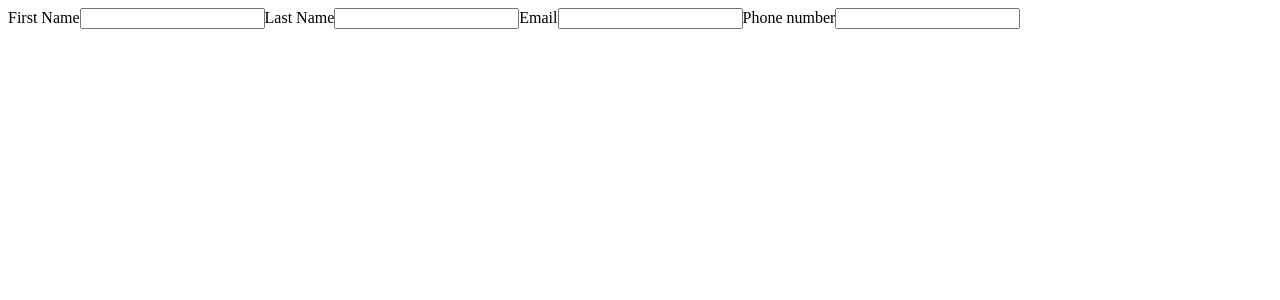
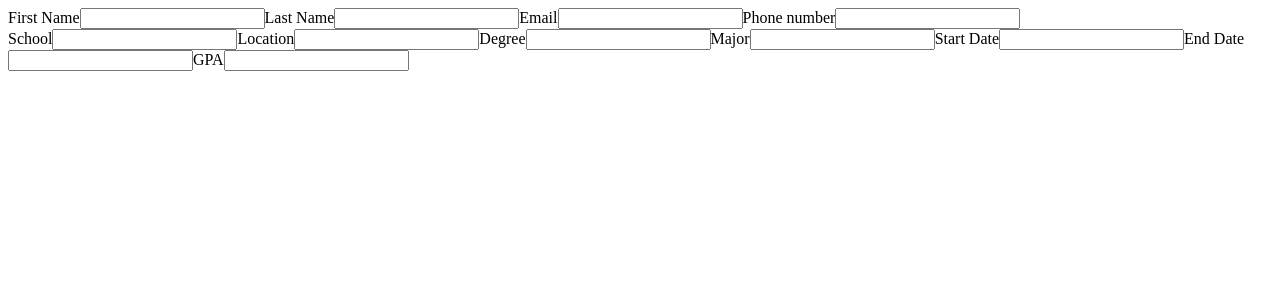
Before and after one commit to victavila/cv-project, a React (Create React App) app: page / in a window 1280 px wide. Shown: the top 300 px of the page. Built offline with nearby package versions, Linux system fonts and the light colour scheme.

Commit message:
Added basic education section

```diff
--- a/src/components/Education.js
+++ b/src/components/Education.js
@@ -0,0 +1,41 @@
+import React, { Component } from "react";
+
+class Education  extends Component {
+
+    render() {
+        return (
+            <div>
+                <label>
+                    School
+                    <input type="text"></input>
+                </label>
+                <label>
+                    Location
+                    <input type="text"></input>
+                </label>
+                <label>
+                    Degree
+                    <input type="text"></input>
+                </label>
+                <label>
+                    Major
+                    <input type="text"></input>
+                </label>
+                <label>
+                    Start Date
+                    <input type="text"></input>
+                </label>
+                <label>
+                    End Date
+                    <input type="text"></input>
+                </label>
+                <label>
+                    GPA
+                    <input type="text"></input>
+                </label>
+            </div>
+        )
+    }
+}
+
+export default Education;
--- a/src/components/Info.js
+++ b/src/components/Info.js
@@ -19,11 +19,11 @@ class Info extends Component {
                 </label>
                 <label>
                     Phone number
-                    <input type="tel"></input>
+                    <input type="tel" ></input>
                 </label>
             </div>
         )
     }
 }
 
-export default Info
+export default Info;
--- a/src/components/Main.js
+++ b/src/components/Main.js
@@ -1,5 +1,6 @@
 import React, { Component } from "react";
 import Info from "./Info";
+import Education from "./Education";
 
 class Main extends Component {
 
@@ -7,10 +8,11 @@ class Main extends Component {
         return (
             <main>
                 <Info />
+                <Education />
             </main>
 
         )
     }
 }
 
-export default Main
+export default Main;
```
